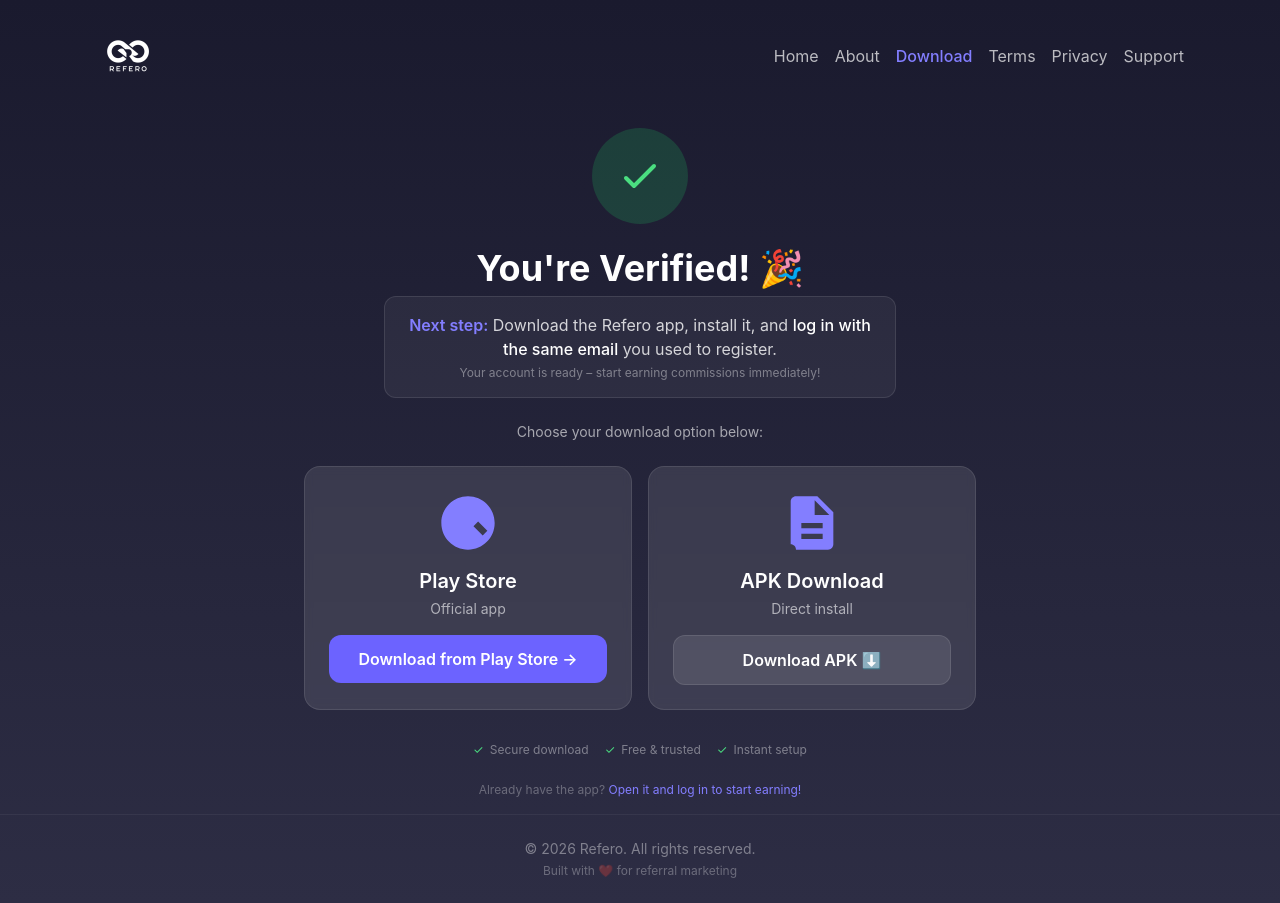
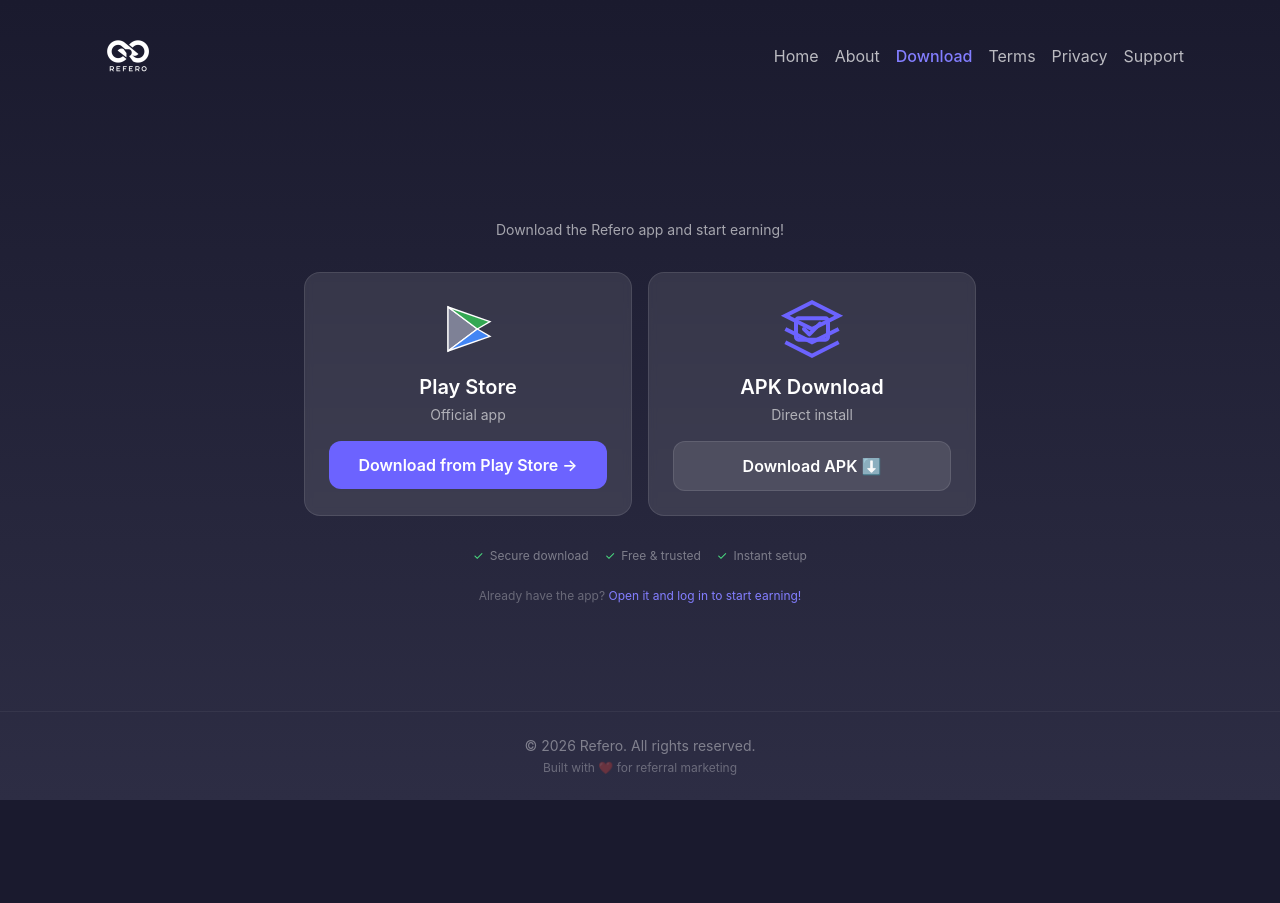
Before and after one commit to jangpkinfo-ctrl/refero-website-vite, a React (Vite) app: page /download in a window 1280 px wide. After the commit the page ends 800 px from the top, so only its background shows below. Built offline with nearby package versions, Linux system fonts and the light colour scheme; no server answers.

Commit message:
Add verified flag to download redirect

```diff
--- a/src/components/Header.tsx
+++ b/src/components/Header.tsx
@@ -8,7 +8,7 @@
   const navLinks = [
     { href: '/', label: 'Home' },
     { href: '/about', label: 'About' },
-    { href: '/download', label: 'Download' },   // ✅ ADDED
+    { href: '/download', label: 'Download' },  // ✅ No query param
     { href: '/terms', label: 'Terms' },
     { href: '/privacy', label: 'Privacy' },
     { href: '/support', label: 'Support' },
--- a/src/pages/DownloadPage.tsx
+++ b/src/pages/DownloadPage.tsx
@@ -1,23 +1,26 @@
+import { useSearchParams } from 'react-router-dom'
 import Header from '../components/Header'
 import Footer from '../components/Footer'
 
 export default function DownloadPage() {
+  const [searchParams] = useSearchParams()
+  const isVerified = searchParams.get('verified') === 'true'
+
   return (
     <div className="min-h-screen bg-gradient-to-b from-dark-100 to-dark-200 flex flex-col">
       <Header />
 
       <main className="flex-1 flex items-center justify-center p-4">
         <div className="w-full max-w-2xl text-center">
-          {/* Success Icon */}
+          {/* ─── Conditional: Show only if coming from verification ─── */}
+          {isVerified && (
+            <>
               <div className="w-24 h-24 bg-green-500/20 rounded-full flex items-center justify-center mx-auto mb-6">
                 <svg className="w-12 h-12 text-green-400" fill="none" stroke="currentColor" viewBox="0 0 24 24">
                   <path strokeLinecap="round" strokeLinejoin="round" strokeWidth={2} d="M5 13l4 4L19 7" />
                 </svg>
               </div>
-
               <h1 className="text-3xl md:text-4xl font-bold text-white mb-2">You're Verified! 🎉</h1>
-
-          {/* ─── Professional instruction message ─── */}
               <div className="bg-white/5 border border-white/10 rounded-xl p-4 mb-6 max-w-lg mx-auto">
                 <p className="text-white/80 text-sm md:text-base">
                   <span className="text-primary-400 font-semibold">Next step:</span> Download the Refero app,
@@ -27,17 +30,27 @@
                   Your account is ready – start earning commissions immediately!
                 </p>
               </div>
+            </>
+          )}
 
-          <p className="text-white/60 text-sm mb-6">
-            Choose your download option below:
+          {/* ─── Always show download options ─── */}
+          <p className={`text-white/60 text-sm ${isVerified ? 'mb-6' : 'mb-8'}`}>
+            {isVerified ? 'Choose your download option below:' : 'Download the Refero app and start earning!'}
           </p>
 
           <div className="grid grid-cols-1 md:grid-cols-2 gap-4">
-            {/* Play Store Card */}
+            {/* ─── Play Store Card ─── */}
             <div className="card-glass p-6 hover:scale-105 transition-all duration-300">
               <div className="flex flex-col items-center">
-                <svg className="w-16 h-16 text-primary-400 mb-3" fill="currentColor" viewBox="0 0 24 24">
-                  <path d="M17.523 16.65l-3.46-3.46 1.73-1.73 3.46 3.46-1.73 1.73zm-5.19-5.19l-1.73-1.73-3.46 3.46 1.73 1.73 3.46-3.46zm1.73-1.73l1.73-1.73-3.46-3.46-1.73 1.73 3.46 3.46zm-5.19 5.19l-1.73 1.73 3.46 3.46 1.73-1.73-3.46-3.46zM12 2C6.48 2 2 6.48 2 12s4.48 10 10 10 10-4.48 10-10S17.52 2 12 2z"/>
+                {/* Play Store SVG Icon */}
+                <svg className="w-16 h-16 mb-3" viewBox="0 0 24 24" fill="none">
+                  <path d="M4.5 3.75L15.5 12L4.5 20.25V3.75Z" fill="#4285F4" stroke="white" strokeWidth="0.5"/>
+                  <path d="M4.5 3.75L15.5 12L4.5 20.25V3.75Z" fill="#34A853" stroke="white" strokeWidth="0.5" opacity="0.3"/>
+                  <path d="M4.5 3.75L15.5 12L4.5 20.25V3.75Z" fill="#FBBC04" stroke="white" strokeWidth="0.5" opacity="0.3"/>
+                  <path d="M4.5 3.75L15.5 12L4.5 20.25V3.75Z" fill="#EA4335" stroke="white" strokeWidth="0.5" opacity="0.3"/>
+                  <path d="M4.5 3.75L15.5 12L4.5 20.25V3.75Z" fill="#4285F4" stroke="white" strokeWidth="0.5" opacity="0.3"/>
+                  <path d="M15.5 12L20.25 9.25L4.5 3.75L15.5 12Z" fill="#34A853" stroke="white" strokeWidth="0.5"/>
+                  <path d="M15.5 12L20.25 14.75L4.5 20.25L15.5 12Z" fill="#4285F4" stroke="white" strokeWidth="0.5"/>
                 </svg>
                 <h3 className="text-xl font-semibold text-white">Play Store</h3>
                 <p className="text-white/60 text-sm mt-1">Official app</p>
@@ -52,11 +65,16 @@
               </div>
             </div>
 
-            {/* APK Card */}
+            {/* ─── APK Card ─── */}
             <div className="card-glass p-6 hover:scale-105 transition-all duration-300">
               <div className="flex flex-col items-center">
-                <svg className="w-16 h-16 text-primary-400 mb-3" fill="currentColor" viewBox="0 0 24 24">
-                  <path d="M14 2H6c-1.1 0-1.99.9-1.99 2L4 20c1.1 0 1.99.9 1.99 2H18c1.1 0 2-.9 2-2V8l-6-6zm2 16H8v-2h8v2zm0-4H8v-2h8v2zm-3-5V3.5L18.5 9H13z"/>
+                {/* APK SVG Icon */}
+                <svg className="w-16 h-16 mb-3" viewBox="0 0 24 24" fill="none" stroke="currentColor" strokeWidth="1.5">
+                  <path d="M12 2L2 7l10 5 10-5-10-5z" stroke="#6C63FF"/>
+                  <path d="M2 17l10 5 10-5" stroke="#6C63FF"/>
+                  <path d="M2 12l10 5 10-5" stroke="#6C63FF"/>
+                  <rect x="6" y="8" width="12" height="8" rx="1" stroke="#6C63FF" fill="none"/>
+                  <path d="M9 12l2 2 4-4" stroke="#6C63FF" strokeLinecap="round" strokeLinejoin="round"/>
                 </svg>
                 <h3 className="text-xl font-semibold text-white">APK Download</h3>
                 <p className="text-white/60 text-sm mt-1">Direct install</p>
@@ -71,7 +89,7 @@
             </div>
           </div>
 
-          {/* Trust badge */}
+          {/* ─── Trust Badge ─── */}
           <div className="mt-8 flex flex-wrap items-center justify-center gap-4 text-white/40 text-xs">
             <span className="flex items-center gap-1.5">
               <span className="text-green-400">✓</span> Secure download
--- a/src/pages/VerifyPage.tsx
+++ b/src/pages/VerifyPage.tsx
@@ -103,8 +103,9 @@
 
       if (response.ok) {
         toast.success('Email verified!')
+        // ✅ Redirect with verified flag
         setTimeout(() => {
-          navigate('/download')
+          navigate('/download?verified=true')
         }, 1000)
       } else {
         toast.error(data.message || 'Invalid OTP. Please try again.')
```
Lines whose indentation alone changed are shown as unchanged.
